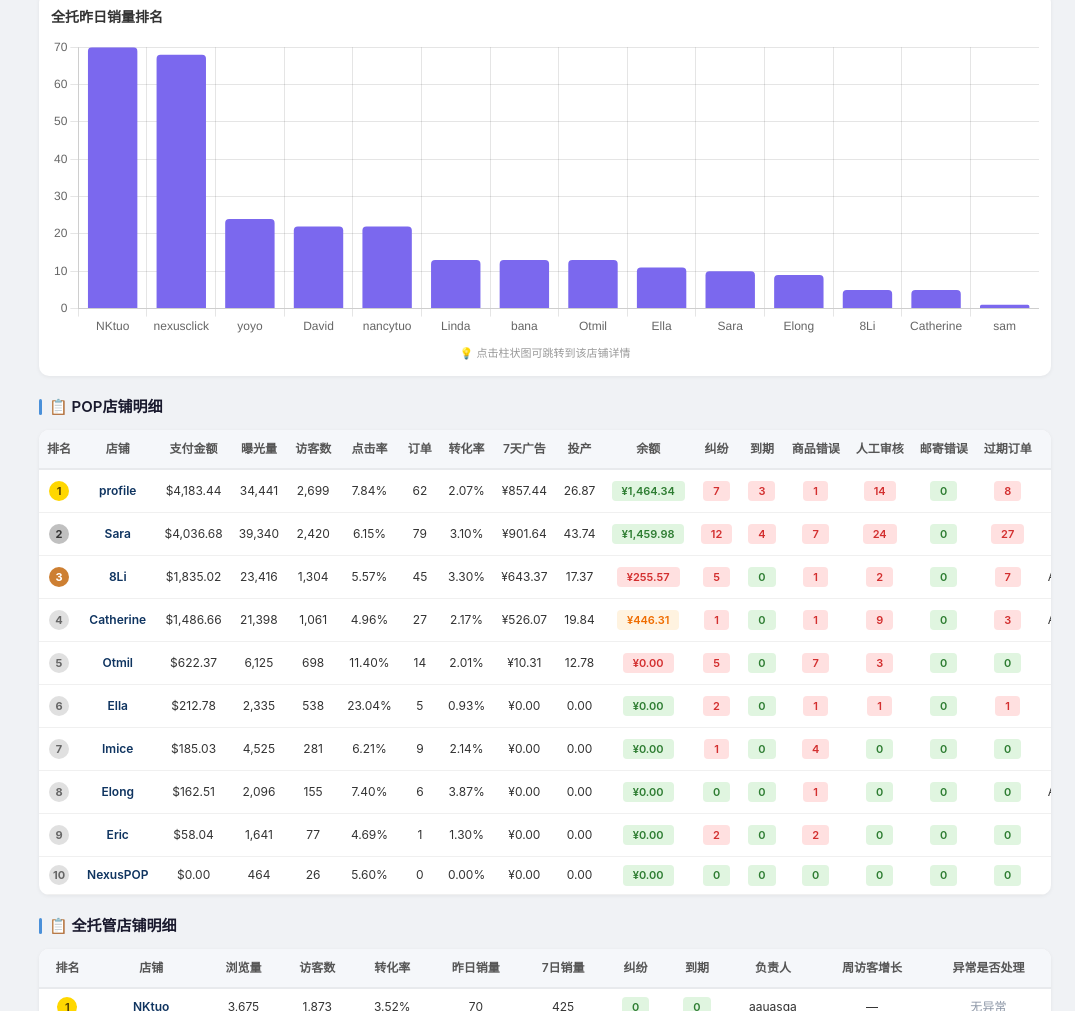
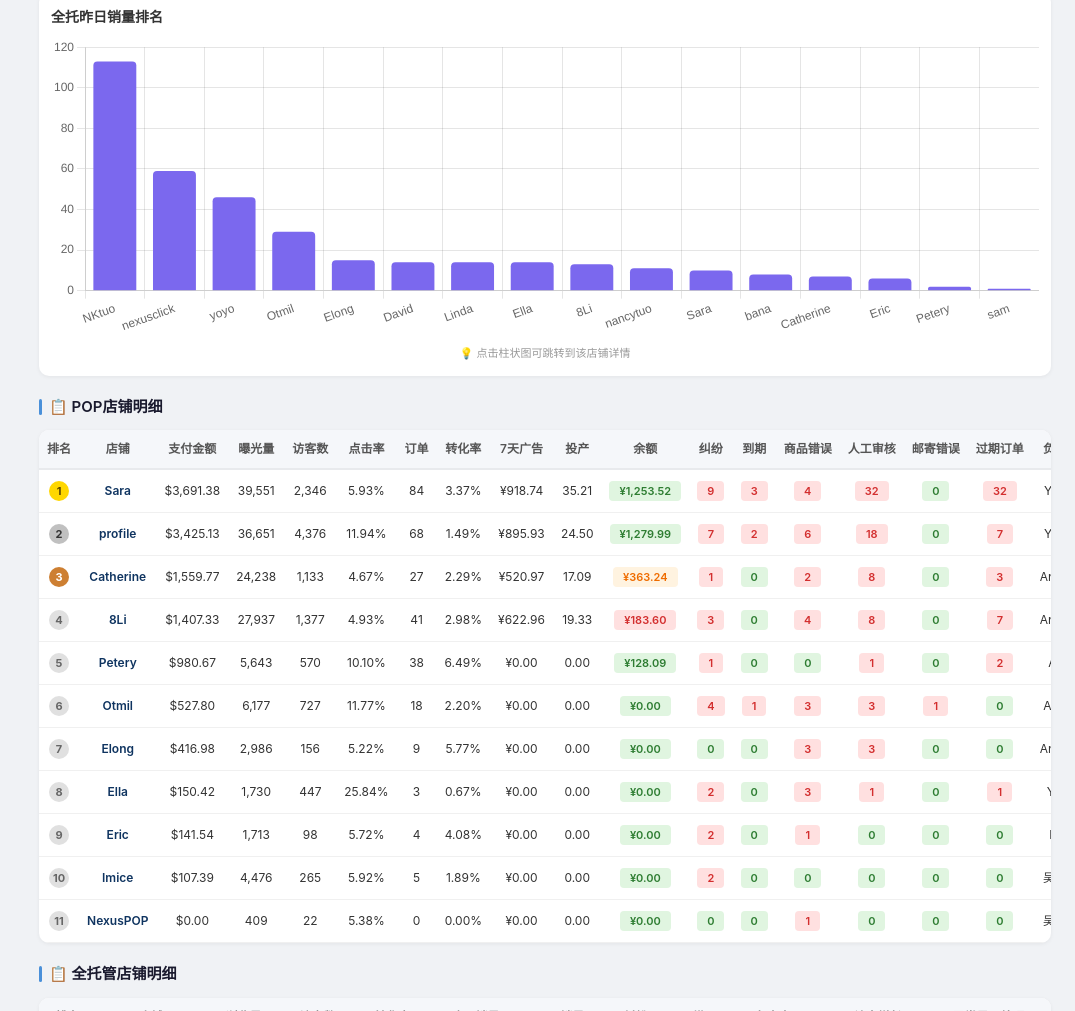
Before and after one commit to Link-DMW/Data, a plain HTML site: page index.html in a window 1280 px wide. Shown: the part 1789-2800 px from the top of the page, without its empty margins (205-1280 px from the left). Drawn offline with Linux system fonts and the light colour scheme; no server answers.

Commit message:
更新店铺看板: 2026-11-28数据

```diff
--- a/index.html
+++ b/index.html
@@ -414,47 +414,47 @@ tbody tr:hover{background:#f9f9fb}
 
 <script>
 var popData = [
-  {"store": "profile", "pay": 4183.44, "exposure": 34441, "visitors": 2699, "ctr": 0.0783659011062397, "orders": 62, "cvr": 0.0207, "adYest": 139.99, "ad7d": 857.44, "adOrdYest": 5, "adRoiYest": 11.02, "adRoi7d": 26.87, "balance": 1464.34, "dispute": 7, "disputeExpire": 3, "errOrder": 1, "manualOrder": 14, "mailErr": 0, "expired": 8, "owner": "Yasso", "deadStock": null},
-  {"store": "Sara", "pay": 4036.68, "exposure": 39340, "visitors": 2420, "ctr": 0.061514997458058, "orders": 79, "cvr": 0.031, "adYest": 156.56, "ad7d": 901.64, "adOrdYest": 12, "adRoiYest": 25.07, "adRoi7d": 43.74, "balance": 1459.98, "dispute": 12, "disputeExpire": 4, "errOrder": 7, "manualOrder": 24, "mailErr": 0, "expired": 27, "owner": "Yasso", "deadStock": null},
-  {"store": "8Li", "pay": 1835.02, "exposure": 23416, "visitors": 1304, "ctr": 0.0556884181756064, "orders": 45, "cvr": 0.033, "adYest": 89.19, "ad7d": 643.37, "adOrdYest": 4, "adRoiYest": 11.92, "adRoi7d": 17.37, "balance": 255.57, "dispute": 5, "disputeExpire": 0, "errOrder": 1, "manualOrder": 2, "mailErr": 0, "expired": 7, "owner": "Angelia", "deadStock": null},
-  {"store": "Catherine", "pay": 1486.66, "exposure": 21398, "visitors": 1061, "ctr": 0.0495840732778764, "orders": 27, "cvr": 0.0217, "adYest": 83.57, "ad7d": 526.07, "adOrdYest": 10, "adRoiYest": 25.67, "adRoi7d": 19.84, "balance": 446.31, "dispute": 1, "disputeExpire": 0, "errOrder": 1, "manualOrder": 9, "mailErr": 0, "expired": 3, "owner": "Angelia", "deadStock": null},
-  {"store": "Imice", "pay": 185.03, "exposure": 4525, "visitors": 281, "ctr": 0.0620994475138122, "orders": 9, "cvr": 0.0214, "adYest": 0.0, "ad7d": 0.0, "adOrdYest": 0, "adRoiYest": 0, "adRoi7d": 0, "balance": 0.0, "dispute": 1, "disputeExpire": 0, "errOrder": 4, "manualOrder": 0, "mailErr": 0, "expired": 0, "owner": "吴铭慧", "deadStock": null},
-  {"store": "nexusclick", "pay": null, "exposure": null, "visitors": null, "ctr": null, "orders": null, "cvr": null, "adYest": null, "ad7d": null, "adOrdYest": null, "adRoiYest": null, "adRoi7d": null, "balance": null, "dispute": null, "disputeExpire": null, "errOrder": 8, "manualOrder": 1, "mailErr": 0, "expired": 0, "owner": "吴铭慧", "deadStock": null},
-  {"store": "NexusPOP", "pay": 0.0, "exposure": 464, "visitors": 26, "ctr": 0.0560344827586207, "orders": 0, "cvr": 0, "adYest": 0.0, "ad7d": 0.0, "adOrdYest": 0, "adRoiYest": 0, "adRoi7d": 0, "balance": 0.0, "dispute": 0, "disputeExpire": 0, "errOrder": 0, "manualOrder": 0, "mailErr": 0, "expired": 0, "owner": "吴铭慧", "deadStock": null},
-  {"store": "nancytuo", "pay": null, "exposure": null, "visitors": null, "ctr": null, "orders": null, "cvr": null, "adYest": null, "ad7d": null, "adOrdYest": null, "adRoiYest": null, "adRoi7d": null, "balance": null, "dispute": null, "disputeExpire": null, "errOrder": 0, "manualOrder": 0, "mailErr": 0, "expired": 0, "owner": "Aileen", "deadStock": null},
-  {"store": "Linda", "pay": null, "exposure": null, "visitors": null, "ctr": null, "orders": null, "cvr": null, "adYest": null, "ad7d": null, "adOrdYest": null, "adRoiYest": null, "adRoi7d": null, "balance": null, "dispute": null, "disputeExpire": null, "errOrder": 3, "manualOrder": 0, "mailErr": 0, "expired": 0, "owner": "Aileen", "deadStock": null},
+  {"store": "profile", "pay": 3425.13, "exposure": 36651, "visitors": 4376, "ctr": 0.119396469400562, "orders": 68, "cvr": 0.0149, "adYest": 153.66, "ad7d": 895.93, "adOrdYest": 13, "adRoiYest": 32.05, "adRoi7d": 24.5, "balance": 1279.99, "dispute": 7, "disputeExpire": 2, "errOrder": 6, "manualOrder": 18, "mailErr": 0, "expired": 7, "owner": "Yasso", "deadStock": null},
+  {"store": "Sara", "pay": 3691.38, "exposure": 39551, "visitors": 2346, "ctr": 0.0593158200804025, "orders": 84, "cvr": 0.0337, "adYest": 174.64, "ad7d": 918.74, "adOrdYest": 12, "adRoiYest": 22.08, "adRoi7d": 35.21, "balance": 1253.52, "dispute": 9, "disputeExpire": 3, "errOrder": 4, "manualOrder": 32, "mailErr": 0, "expired": 32, "owner": "Yasso", "deadStock": null},
+  {"store": "8Li", "pay": 1407.33, "exposure": 27937, "visitors": 1377, "ctr": 0.0492894727422415, "orders": 41, "cvr": 0.0298, "adYest": 71.05, "ad7d": 622.96, "adOrdYest": 8, "adRoiYest": 30.59, "adRoi7d": 19.33, "balance": 183.6, "dispute": 3, "disputeExpire": 0, "errOrder": 4, "manualOrder": 8, "mailErr": 0, "expired": 7, "owner": "Angelia", "deadStock": null},
+  {"store": "Catherine", "pay": 1559.77, "exposure": 24238, "visitors": 1133, "ctr": 0.0467447809225184, "orders": 27, "cvr": 0.0229, "adYest": 90.68, "ad7d": 520.97, "adOrdYest": 5, "adRoiYest": 15.53, "adRoi7d": 17.09, "balance": 363.24, "dispute": 1, "disputeExpire": 0, "errOrder": 2, "manualOrder": 8, "mailErr": 0, "expired": 3, "owner": "Angelia", "deadStock": null},
+  {"store": "Imice", "pay": 107.39, "exposure": 4476, "visitors": 265, "ctr": 0.0592046470062556, "orders": 5, "cvr": 0.0189, "adYest": 0.0, "ad7d": 0.0, "adOrdYest": 0, "adRoiYest": 0, "adRoi7d": 0, "balance": 0.0, "dispute": 2, "disputeExpire": 0, "errOrder": 0, "manualOrder": 0, "mailErr": 0, "expired": 0, "owner": "吴铭慧", "deadStock": null},
+  {"store": "nexusclick", "pay": null, "exposure": null, "visitors": null, "ctr": null, "orders": null, "cvr": null, "adYest": null, "ad7d": null, "adOrdYest": null, "adRoiYest": null, "adRoi7d": null, "balance": null, "dispute": null, "disputeExpire": null, "errOrder": 2, "manualOrder": 0, "mailErr": 0, "expired": 0, "owner": "吴铭慧", "deadStock": null},
+  {"store": "NexusPOP", "pay": 0.0, "exposure": 409, "visitors": 22, "ctr": 0.0537897310513447, "orders": 0, "cvr": 0, "adYest": 0.0, "ad7d": 0.0, "adOrdYest": 0, "adRoiYest": 0, "adRoi7d": 0, "balance": 0.0, "dispute": 0, "disputeExpire": 0, "errOrder": 1, "manualOrder": 0, "mailErr": 0, "expired": 0, "owner": "吴铭慧", "deadStock": null},
+  {"store": "nancytuo", "pay": null, "exposure": null, "visitors": null, "ctr": null, "orders": null, "cvr": null, "adYest": null, "ad7d": null, "adOrdYest": null, "adRoiYest": null, "adRoi7d": null, "balance": null, "dispute": null, "disputeExpire": null, "errOrder": 2, "manualOrder": 0, "mailErr": 0, "expired": 0, "owner": "Aileen", "deadStock": null},
+  {"store": "Linda", "pay": null, "exposure": null, "visitors": null, "ctr": null, "orders": null, "cvr": null, "adYest": null, "ad7d": null, "adOrdYest": null, "adRoiYest": null, "adRoi7d": null, "balance": null, "dispute": null, "disputeExpire": null, "errOrder": 1, "manualOrder": 0, "mailErr": 0, "expired": 0, "owner": "Aileen", "deadStock": null},
   {"store": "bana", "pay": null, "exposure": null, "visitors": null, "ctr": null, "orders": null, "cvr": null, "adYest": null, "ad7d": null, "adOrdYest": null, "adRoiYest": null, "adRoi7d": null, "balance": null, "dispute": null, "disputeExpire": null, "errOrder": 1, "manualOrder": 0, "mailErr": 0, "expired": 0, "owner": "Aileen", "deadStock": null},
-  {"store": "Otmil", "pay": 622.37, "exposure": 6125, "visitors": 698, "ctr": 0.113959183673469, "orders": 14, "cvr": 0.0201, "adYest": 0.0, "ad7d": 10.31, "adOrdYest": 1, "adRoiYest": 0, "adRoi7d": 12.78, "balance": 0.0, "dispute": 5, "disputeExpire": 0, "errOrder": 7, "manualOrder": 3, "mailErr": 0, "expired": 0, "owner": "Aileen", "deadStock": null},
-  {"store": "Ella", "pay": 212.78, "exposure": 2335, "visitors": 538, "ctr": 0.230406852248394, "orders": 5, "cvr": 0.0093, "adYest": 0.0, "ad7d": 0.0, "adOrdYest": 0, "adRoiYest": 0, "adRoi7d": 0, "balance": 0.0, "dispute": 2, "disputeExpire": 0, "errOrder": 1, "manualOrder": 1, "mailErr": 0, "expired": 1, "owner": "Yuna", "deadStock": null},
-  {"store": "Eric", "pay": 58.04, "exposure": 1641, "visitors": 77, "ctr": 0.0469226081657526, "orders": 1, "cvr": 0.013, "adYest": 0.0, "ad7d": 0.0, "adOrdYest": 0, "adRoiYest": 0, "adRoi7d": 0, "balance": 0.0, "dispute": 2, "disputeExpire": 0, "errOrder": 2, "manualOrder": 0, "mailErr": 0, "expired": 0, "owner": "Lina", "deadStock": null},
+  {"store": "Otmil", "pay": 527.8, "exposure": 6177, "visitors": 727, "ctr": 0.117694673789866, "orders": 18, "cvr": 0.022, "adYest": 0.0, "ad7d": 0.0, "adOrdYest": 0, "adRoiYest": 0, "adRoi7d": 0, "balance": 0.0, "dispute": 4, "disputeExpire": 1, "errOrder": 3, "manualOrder": 3, "mailErr": 1, "expired": 0, "owner": "Aileen", "deadStock": null},
+  {"store": "Ella", "pay": 150.42, "exposure": 1730, "visitors": 447, "ctr": 0.258381502890173, "orders": 3, "cvr": 0.0067, "adYest": 0.0, "ad7d": 0.0, "adOrdYest": 0, "adRoiYest": 0, "adRoi7d": 0, "balance": 0.0, "dispute": 2, "disputeExpire": 0, "errOrder": 3, "manualOrder": 1, "mailErr": 0, "expired": 1, "owner": "Yuna", "deadStock": null},
+  {"store": "Eric", "pay": 141.54, "exposure": 1713, "visitors": 98, "ctr": 0.057209573847052, "orders": 4, "cvr": 0.0408, "adYest": 0.0, "ad7d": 0.0, "adOrdYest": 0, "adRoiYest": 0, "adRoi7d": 0, "balance": 0.0, "dispute": 2, "disputeExpire": 0, "errOrder": 1, "manualOrder": 0, "mailErr": 0, "expired": 0, "owner": "Lina", "deadStock": null},
   {"store": "sam", "pay": null, "exposure": null, "visitors": null, "ctr": null, "orders": null, "cvr": null, "adYest": null, "ad7d": null, "adOrdYest": null, "adRoiYest": null, "adRoi7d": null, "balance": null, "dispute": null, "disputeExpire": null, "errOrder": 0, "manualOrder": 0, "mailErr": 0, "expired": 0, "owner": "Laura", "deadStock": null},
-  {"store": "Elong", "pay": 162.51, "exposure": 2096, "visitors": 155, "ctr": 0.0739503816793893, "orders": 6, "cvr": 0.0387, "adYest": 0.0, "ad7d": 0.0, "adOrdYest": 0, "adRoiYest": 0, "adRoi7d": 0, "balance": 0.0, "dispute": 0, "disputeExpire": 0, "errOrder": 1, "manualOrder": 0, "mailErr": 0, "expired": 0, "owner": "Angelia", "deadStock": null},
-  {"store": "Petery", "pay": null, "exposure": null, "visitors": null, "ctr": null, "orders": null, "cvr": null, "adYest": null, "ad7d": null, "adOrdYest": null, "adRoiYest": null, "adRoi7d": null, "balance": null, "dispute": null, "disputeExpire": null, "errOrder": 11, "manualOrder": 1, "mailErr": 0, "expired": 3, "owner": "Angelia", "deadStock": null},
+  {"store": "Elong", "pay": 416.98, "exposure": 2986, "visitors": 156, "ctr": 0.0522438044206296, "orders": 9, "cvr": 0.0577, "adYest": 0.0, "ad7d": 0.0, "adOrdYest": 0, "adRoiYest": 0, "adRoi7d": 0, "balance": 0.0, "dispute": 0, "disputeExpire": 0, "errOrder": 3, "manualOrder": 3, "mailErr": 0, "expired": 0, "owner": "Angelia", "deadStock": null},
+  {"store": "Petery", "pay": 980.67, "exposure": 5643, "visitors": 570, "ctr": 0.101010101010101, "orders": 38, "cvr": 0.0649, "adYest": 0.0, "ad7d": 0.0, "adOrdYest": 0, "adRoiYest": 0, "adRoi7d": 0, "balance": 128.09, "dispute": 1, "disputeExpire": 0, "errOrder": 0, "manualOrder": 1, "mailErr": 0, "expired": 2, "owner": "Angelia", "deadStock": null},
   {"store": "NKtuo", "pay": null, "exposure": null, "visitors": null, "ctr": null, "orders": null, "cvr": null, "adYest": null, "ad7d": null, "adOrdYest": null, "adRoiYest": null, "adRoi7d": null, "balance": null, "dispute": null, "disputeExpire": null, "errOrder": 0, "manualOrder": 0, "mailErr": 0, "expired": 0, "owner": "aauasga", "deadStock": null},
   {"store": "yoyo", "pay": null, "exposure": null, "visitors": null, "ctr": null, "orders": null, "cvr": null, "adYest": null, "ad7d": null, "adOrdYest": null, "adRoiYest": null, "adRoi7d": null, "balance": null, "dispute": null, "disputeExpire": null, "errOrder": null, "manualOrder": null, "mailErr": null, "expired": null, "owner": "aauasga", "deadStock": null}
 ];
 var fullData = [
   {"store": "profile", "views": null, "visitors": null, "cvr": null, "salesYest": null, "sales7d": null, "dispute": null, "disputeExpire": null, "owner": "Yasso", "deadStock": null},
-  {"store": "Sara", "views": 494, "visitors": 311, "cvr": 0.0257, "salesYest": 10, "sales7d": 71, "dispute": 0, "disputeExpire": 0, "owner": "Yasso", "deadStock": null},
-  {"store": "8Li", "views": 221, "visitors": 149, "cvr": 0.0134, "salesYest": 5, "sales7d": 84, "dispute": 0, "disputeExpire": 0, "owner": "Angelia", "deadStock": null},
-  {"store": "Catherine", "views": 278, "visitors": 195, "cvr": 0.0205, "salesYest": 5, "sales7d": 45, "dispute": 0, "disputeExpire": 0, "owner": "Angelia", "deadStock": null},
+  {"store": "Sara", "views": 553, "visitors": 337, "cvr": 0.0208, "salesYest": 10, "sales7d": 68, "dispute": 0, "disputeExpire": 0, "owner": "Yasso", "deadStock": null},
+  {"store": "8Li", "views": 327, "visitors": 179, "cvr": 0.0391, "salesYest": 13, "sales7d": 99, "dispute": 0, "disputeExpire": 0, "owner": "Angelia", "deadStock": null},
+  {"store": "Catherine", "views": 296, "visitors": 179, "cvr": 0.0112, "salesYest": 7, "sales7d": 41, "dispute": 0, "disputeExpire": 0, "owner": "Angelia", "deadStock": null},
   {"store": "Imice", "views": null, "visitors": null, "cvr": null, "salesYest": null, "sales7d": null, "dispute": null, "disputeExpire": null, "owner": "吴铭慧", "deadStock": null},
-  {"store": "nexusclick", "views": 3382, "visitors": 1739, "cvr": 0.0236, "salesYest": 68, "sales7d": 318, "dispute": 0, "disputeExpire": 0, "owner": "吴铭慧", "deadStock": null},
+  {"store": "nexusclick", "views": 3159, "visitors": 1686, "cvr": 0.0297, "salesYest": 59, "sales7d": 328, "dispute": 0, "disputeExpire": 0, "owner": "吴铭慧", "deadStock": null},
   {"store": "NexusPOP", "views": null, "visitors": null, "cvr": null, "salesYest": null, "sales7d": null, "dispute": null, "disputeExpire": null, "owner": "吴铭慧", "deadStock": null},
-  {"store": "David", "views": 966, "visitors": 475, "cvr": 0.0316, "salesYest": 22, "sales7d": 118, "dispute": 0, "disputeExpire": 0, "owner": "黄杜闻", "deadStock": null},
-  {"store": "nancytuo", "views": 1065, "visitors": 522, "cvr": 0.0249, "salesYest": 22, "sales7d": 113, "dispute": 0, "disputeExpire": 0, "owner": "Aileen", "deadStock": null},
-  {"store": "Linda", "views": 705, "visitors": 341, "cvr": 0.0235, "salesYest": 13, "sales7d": 88, "dispute": 0, "disputeExpire": 0, "owner": "Aileen", "deadStock": null},
-  {"store": "bana", "views": 274, "visitors": 151, "cvr": 0.0331, "salesYest": 13, "sales7d": 78, "dispute": 0, "disputeExpire": 0, "owner": "Aileen", "deadStock": null},
-  {"store": "Otmil", "views": 646, "visitors": 327, "cvr": 0.0245, "salesYest": 13, "sales7d": 141, "dispute": 0, "disputeExpire": 0, "owner": "Aileen", "deadStock": null},
-  {"store": "Ella", "views": 682, "visitors": 280, "cvr": 0.025, "salesYest": 11, "sales7d": 97, "dispute": 0, "disputeExpire": 0, "owner": "Aileen", "deadStock": null},
-  {"store": "Eric", "views": null, "visitors": null, "cvr": null, "salesYest": null, "sales7d": null, "dispute": null, "disputeExpire": null, "owner": "Yasso", "deadStock": null},
-  {"store": "sam", "views": 135, "visitors": 51, "cvr": 0.0196, "salesYest": 1, "sales7d": 15, "dispute": 0, "disputeExpire": 0, "owner": "Laura", "deadStock": null},
-  {"store": "Elong", "views": 603, "visitors": 316, "cvr": 0.0127, "salesYest": 9, "sales7d": 83, "dispute": 0, "disputeExpire": 0, "owner": "Angelia", "deadStock": null},
-  {"store": "Petery", "views": null, "visitors": null, "cvr": null, "salesYest": null, "sales7d": null, "dispute": null, "disputeExpire": null, "owner": "Angelia", "deadStock": null},
-  {"store": "NKtuo", "views": 3675, "visitors": 1873, "cvr": 0.0352, "salesYest": 70, "sales7d": 425, "dispute": 0, "disputeExpire": 0, "owner": "aauasga", "deadStock": null},
-  {"store": "yoyo", "views": 936, "visitors": 484, "cvr": 0.0393, "salesYest": 24, "sales7d": 186, "dispute": 0, "disputeExpire": 0, "owner": "aauasga", "deadStock": null}
+  {"store": "David", "views": 1130, "visitors": 494, "cvr": 0.0202, "salesYest": 14, "sales7d": 119, "dispute": 0, "disputeExpire": 0, "owner": "黄杜闻", "deadStock": null},
+  {"store": "nancytuo", "views": 1067, "visitors": 492, "cvr": 0.0163, "salesYest": 11, "sales7d": 123, "dispute": 0, "disputeExpire": 0, "owner": "Aileen", "deadStock": null},
+  {"store": "Linda", "views": 777, "visitors": 355, "cvr": 0.0197, "salesYest": 14, "sales7d": 89, "dispute": 0, "disputeExpire": 0, "owner": "Aileen", "deadStock": null},
+  {"store": "bana", "views": 311, "visitors": 148, "cvr": 0.027, "salesYest": 8, "sales7d": 77, "dispute": 0, "disputeExpire": 0, "owner": "Aileen", "deadStock": null},
+  {"store": "Otmil", "views": 684, "visitors": 322, "cvr": 0.0466, "salesYest": 29, "sales7d": 137, "dispute": 0, "disputeExpire": 0, "owner": "Aileen", "deadStock": null},
+  {"store": "Ella", "views": 717, "visitors": 303, "cvr": 0.0297, "salesYest": 14, "sales7d": 103, "dispute": 0, "disputeExpire": 0, "owner": "Aileen", "deadStock": null},
+  {"store": "Eric", "views": 390, "visitors": 258, "cvr": 0.0155, "salesYest": 6, "sales7d": 45, "dispute": 0, "disputeExpire": 0, "owner": "Yasso", "deadStock": null},
+  {"store": "sam", "views": 93, "visitors": 55, "cvr": 0.0182, "salesYest": 1, "sales7d": 14, "dispute": 0, "disputeExpire": 0, "owner": "Laura", "deadStock": null},
+  {"store": "Elong", "views": 524, "visitors": 264, "cvr": 0.0265, "salesYest": 15, "sales7d": 86, "dispute": 0, "disputeExpire": 0, "owner": "Angelia", "deadStock": null},
+  {"store": "Petery", "views": 16, "visitors": 15, "cvr": 0, "salesYest": 2, "sales7d": 36, "dispute": 0, "disputeExpire": 0, "owner": "Angelia", "deadStock": null},
+  {"store": "NKtuo", "views": 4338, "visitors": 2192, "cvr": 0.0452, "salesYest": 113, "sales7d": 556, "dispute": 0, "disputeExpire": 0, "owner": "aauasga", "deadStock": null},
+  {"store": "yoyo", "views": 1112, "visitors": 583, "cvr": 0.0583, "salesYest": 46, "sales7d": 194, "dispute": 0, "disputeExpire": 0, "owner": "aauasga", "deadStock": null}
 ];
-var reportDate = "2026-11-27";
+var reportDate = "2026-11-28";
 
 // ===== 后端API配置 =====
 var API_URL="https://1410774605-g9ihge6xir.ap-guangzhou.tencentscf.com/";
```
